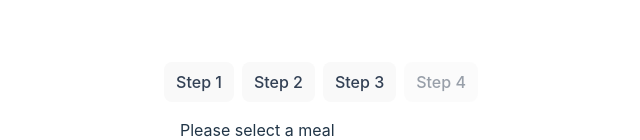
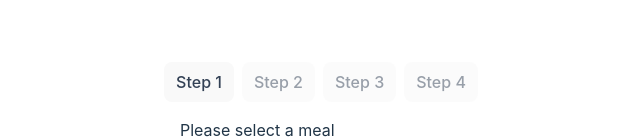
Before and after one commit to devejlee/menu-app, a React app: page / in a window 1280 px wide. Shown: the part 98-238 px from the top of the page, without its empty margins (319-959 px from the left). Built offline with nearby package versions, Linux system fonts and the light colour scheme; the HTML template or start-up script is replaced by a standard one.

Commit message:
add selectedMeal nav disable condition

```diff
--- a/src/components/Navigation/Navigation.tsx
+++ b/src/components/Navigation/Navigation.tsx
@@ -67,17 +67,17 @@ const Navigation = () => {
     {
       title: 'Step 2',
       url: '/step-two',
-      disabled: false
+      disabled: !selectedMeal
     },
     {
       title: 'Step 3',
       url: '/step-three',
-      disabled: false
+      disabled: !selectedMeal
     },
     {
       title: 'Step 4',
       url: '/step-four',
-      disabled: selectedPeople > selectedDishesServings
+      disabled: !selectedMeal || selectedPeople > selectedDishesServings
     },
   ];
 
```
